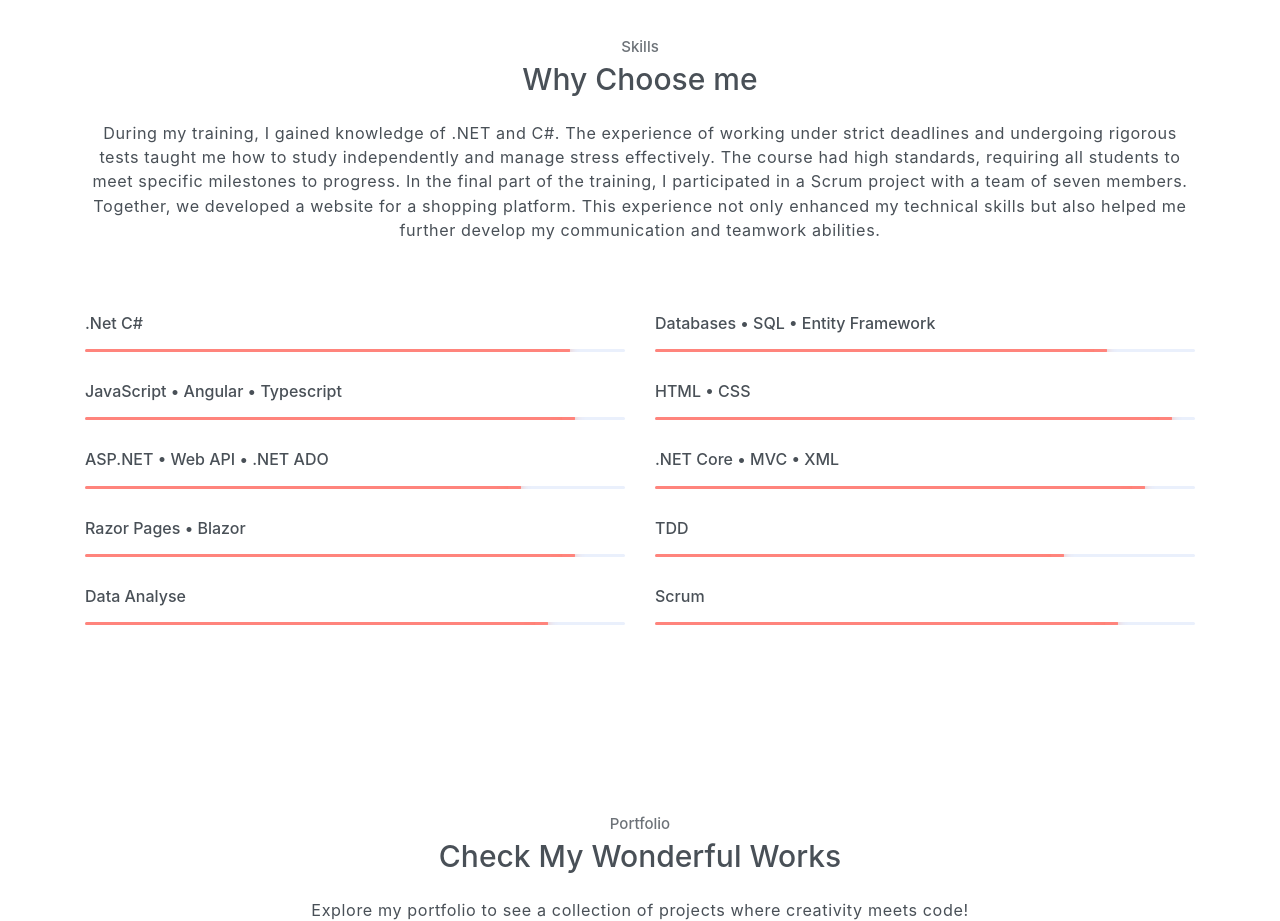
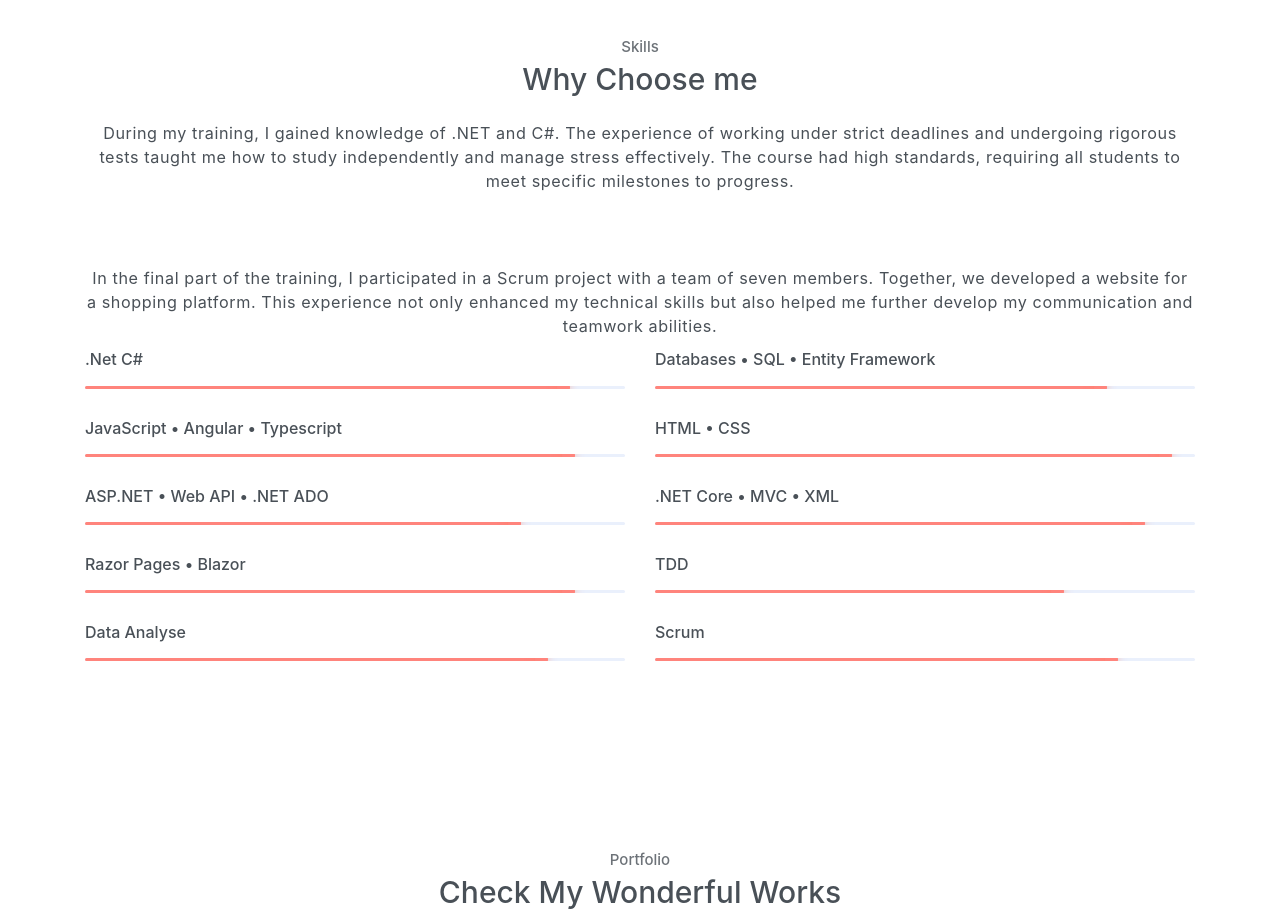
Before and after one commit to ChiaoYuLu/judy, a website: page steller/public_html/index.html in a window 1280 px wide. Shown: the part 1940-2861 px from the top of the page. Drawn offline with Linux system fonts and the light colour scheme.

Commit message:
Update index.html

```diff
--- a/steller/public_html/index.html
+++ b/steller/public_html/index.html
@@ -200,8 +200,8 @@
 	    <p class="mb-5 pb-4"> During my training, I gained knowledge of .NET and C#. The experience of
                 working under strict deadlines and undergoing rigorous tests taught me how to
                 study independently and manage stress effectively. The course had high
-                standards, requiring all students to meet specific milestones to progress.
-               In the final part of the training, I participated in a Scrum project with a team
+                standards, requiring all students to meet specific milestones to progress. </p>
+               <p>In the final part of the training, I participated in a Scrum project with a team
                 of seven members. Together, we developed a website for a shopping platform.
                 This experience not only enhanced my technical skills but also helped me
                 further develop my communication and teamwork abilities.</p>
```
